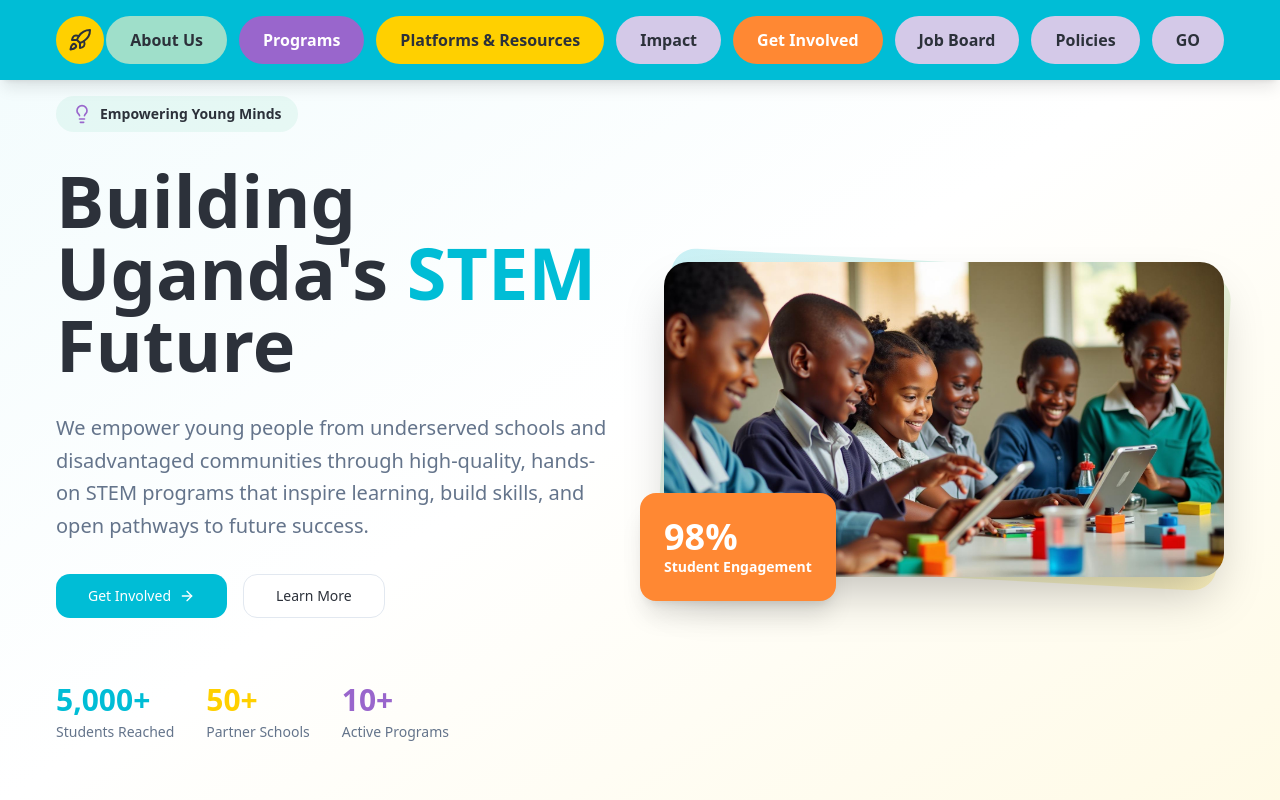
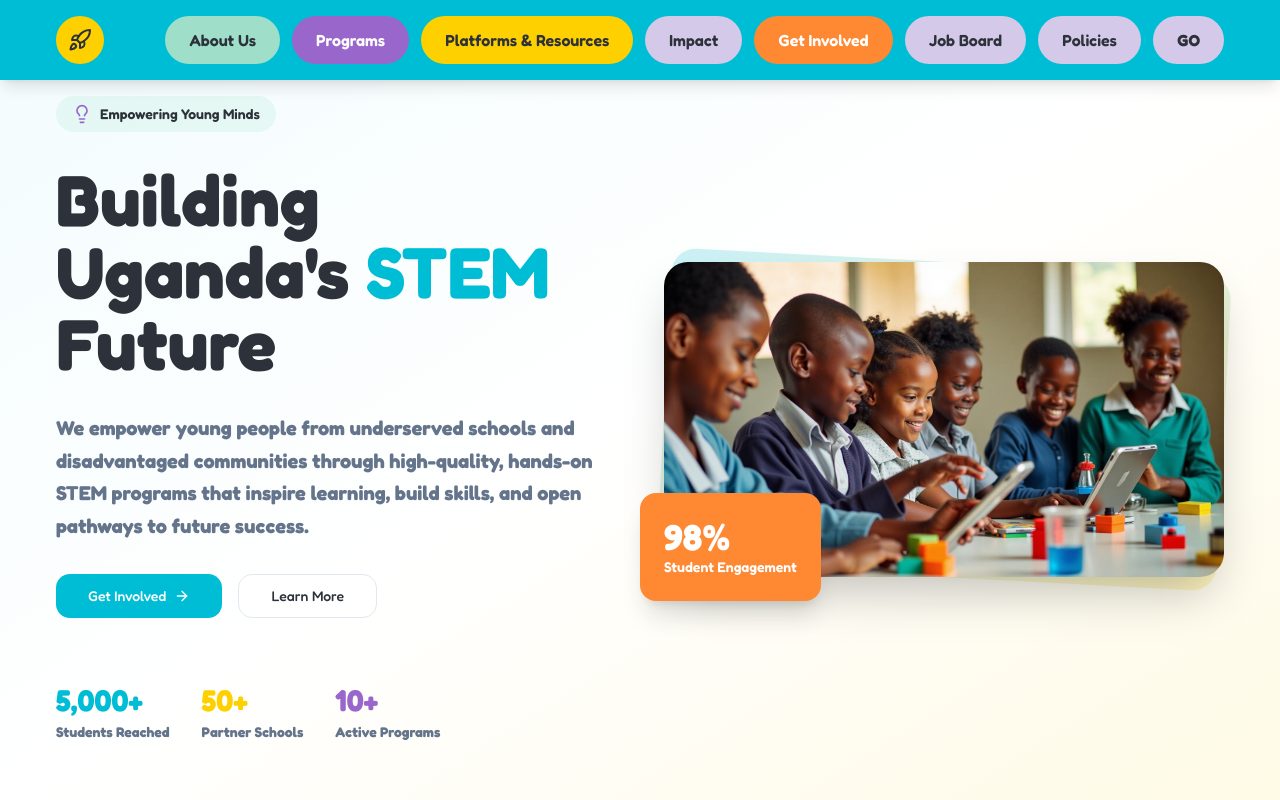
Before and after one commit to asatlabs/stem-uganda-spark, a React (Vite) app: page / in a window 1280 px wide. Shown: the top 800 px of the page. Built offline with nearby package versions, Linux system fonts and the light colour scheme; the HTML template or start-up script is replaced by a standard one.

Commit message:
Apply Fredoka font style

```diff
--- a/index.html
+++ b/index.html
@@ -3,6 +3,7 @@
   <head>
     <meta charset="UTF-8" />
     <meta name="viewport" content="width=device-width, initial-scale=1.0" />
+    <link rel="stylesheet" href="https://fonts.googleapis.com/css2?family=Fredoka:wght@300;400;500;600;700&display=swap">
     <title>ASAT Labs - Empowering Uganda's STEM Future</title>
     <meta name="description" content="ASAT Labs empowers young people from underserved schools through high-quality, hands-on STEM programs that inspire learning and build skills for future success." />
     <meta name="author" content="ASAT Labs" />
--- a/src/index.css
+++ b/src/index.css
@@ -117,5 +117,8 @@ All colors MUST be HSL.
 
   body {
     @apply bg-background text-foreground;
+    font-family: 'Fredoka', ui-sans-serif, system-ui, sans-serif;
+    font-weight: 800;
+    font-size: 16px;
   }
 }
--- a/tailwind.config.ts
+++ b/tailwind.config.ts
@@ -13,6 +13,15 @@ export default {
       },
     },
     extend: {
+      fontFamily: {
+        sans: ['Fredoka', 'ui-sans-serif', 'system-ui', 'sans-serif'],
+      },
+      fontSize: {
+        base: '16px',
+      },
+      fontWeight: {
+        normal: '800',
+      },
       colors: {
         border: "hsl(var(--border))",
         input: "hsl(var(--input))",
```
